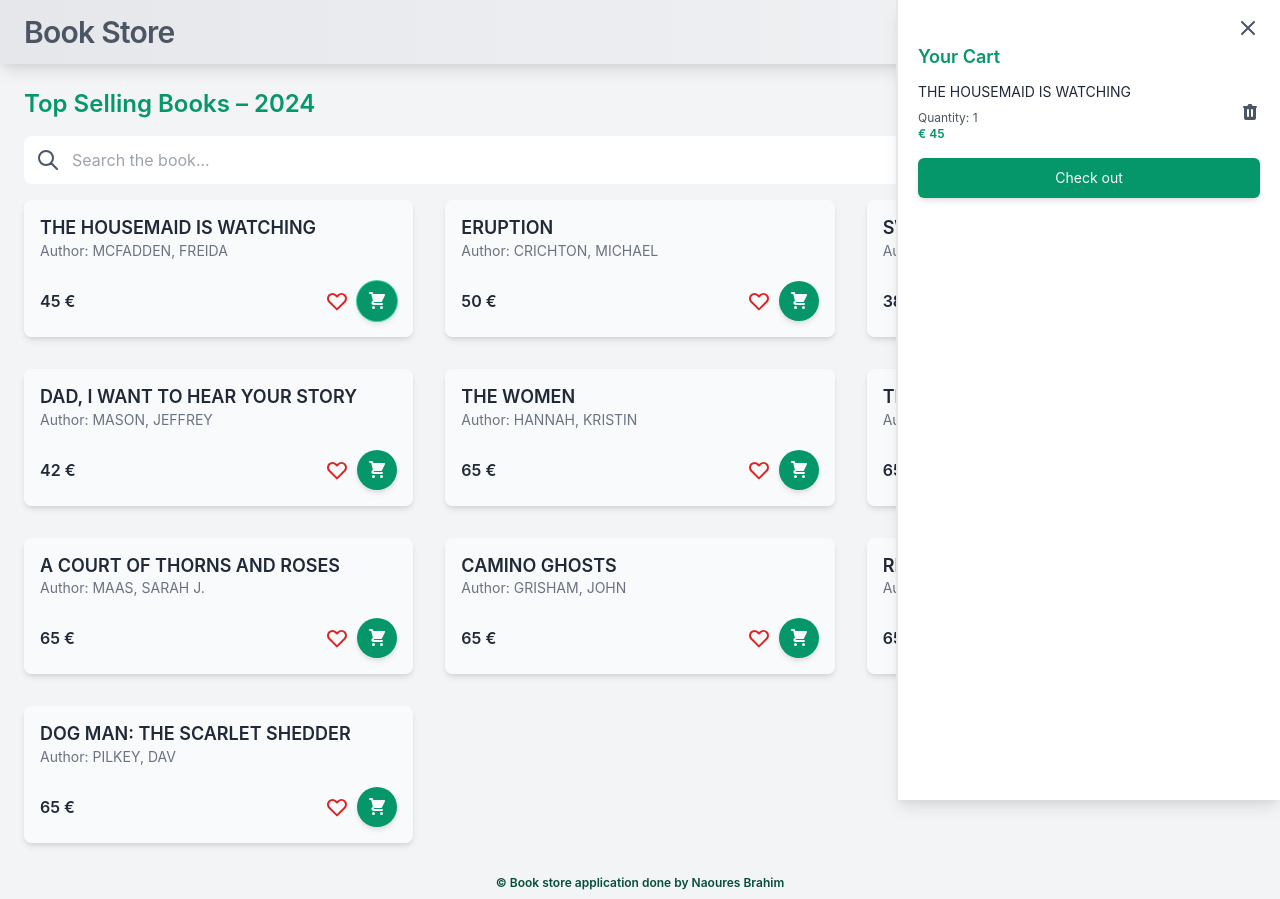
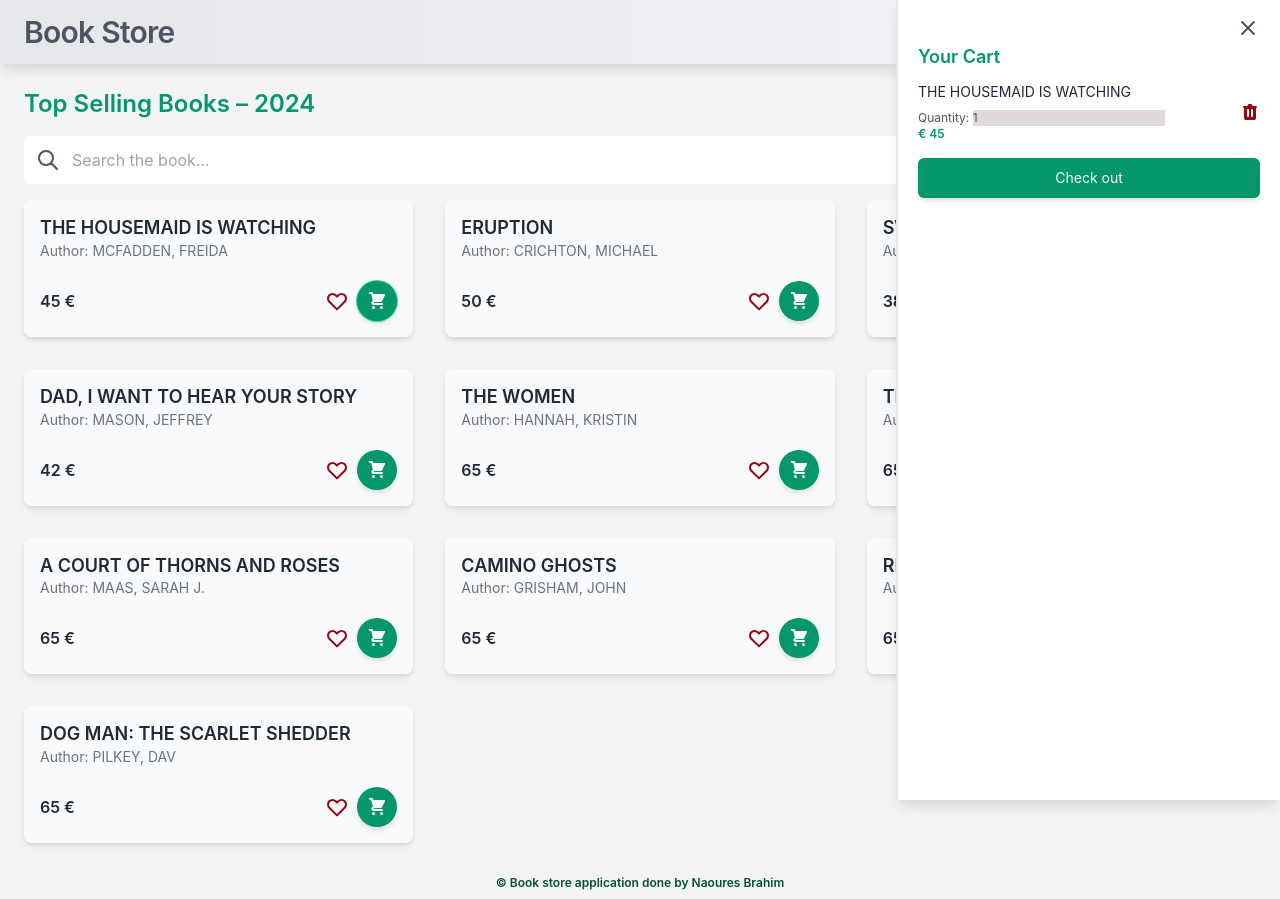
Before and after one commit to NaouresBrahim/BookStoreFrontEnd, a React (Create React App) app: page / in a window 1280 px wide. Both pictures are taken after a click on the button 377 px from the left and 300 px from the top of the page. Built offline with nearby package versions, Linux system fonts and the light colour scheme; no server answers.

Commit message:
Code Review et refactoring code part2

```diff
--- a/src/components/index.js
+++ b/src/components/index.js
@@ -1,6 +1,4 @@
 export {
-    DownloadOutlineIcon,
-    UploadOutlineIcon,
     HeartOutlineIcon,
     HeartSolidIcon,
     ShoppingCartSolidIcon,
--- a/src/components/items/Icons.jsx
+++ b/src/components/items/Icons.jsx
@@ -1,40 +1,3 @@
-const DownloadOutlineIcon = ({ className }) => {
-    return (
-        <svg
-            xmlns="http://www.w3.org/2000/svg"
-            className={className}
-            fill="none"
-            viewBox="0 0 24 24"
-            stroke="currentColor"
-        >
-            <path
-                strokeLinecap="round"
-                strokeLinejoin="round"
-                strokeWidth="2"
-                d="M4 16v1a3 3 0 003 3h10a3 3 0 003-3v-1m-4-4l-4 4m0 0l-4-4m4 4V4"
-            />
-        </svg>
-    );
-};
-
-const UploadOutlineIcon = ({ className }) => {
-    return (
-        <svg
-            xmlns="http://www.w3.org/2000/svg"
-            className={className}
-            fill="none"
-            viewBox="0 0 24 24"
-            stroke="currentColor"
-        >
-            <path
-                strokeLinecap="round"
-                strokeLinejoin="round"
-                strokeWidth="2"
-                d="M4 16v1a3 3 0 003 3h10a3 3 0 003-3v-1m-4-8l-4-4m0 0L8 8m4-4v12"
-            />
-        </svg>
-    );
-};
 
 const HeartOutlineIcon = ({ className }) => {
     return (
@@ -116,6 +79,7 @@ const TrashSolidIcon = ({ className }) => {
                 fillRule="evenodd"
                 d="M9 2a1 1 0 00-.894.553L7.382 4H4a1 1 0 000 2v10a2 2 0 002 2h8a2 2 0 002-2V6a1 1 0 100-2h-3.382l-.724-1.447A1 1 0 0011 2H9zM7 8a1 1 0 012 0v6a1 1 0 11-2 0V8zm5-1a1 1 0 00-1 1v6a1 1 0 102 0V8a1 1 0 00-1-1z"
                 clipRule="evenodd"
+                strokeWidth={10}
             />
         </svg>
     );
@@ -141,8 +105,6 @@ const XOutlineIcon = ({ className }) => {
 };
 
 export {
-    DownloadOutlineIcon,
-    UploadOutlineIcon,
     HeartOutlineIcon,
     HeartSolidIcon,
     SearchOutlineIcon,
--- a/src/components/templates/CartItem.jsx
+++ b/src/components/templates/CartItem.jsx
@@ -1,7 +1,7 @@
 import {TrashSolidIcon} from "../items/Icons";
 import React, {useEffect, useState} from "react";
 
-const CartItem = ({item: {id, title, author, price, quantity},useCart}) => {
+const CartItem = ({item: {id, title, author, price, quantity}, useCart}) => {
     const {dispatch} = useCart();
 
     const removeFromCart = (e) => {
@@ -9,8 +9,8 @@ const CartItem = ({item: {id, title, author, price, quantity},useCart}) => {
         dispatch({type: "remove", payload: {id}});
     };
 
-    const changeQuantity= (e) => {
-        dispatch({type: "changeQuantity", payload: {id, title, author, price}, newQuantity:e.target.value});
+    const changeQuantity = (e) => {
+        dispatch({type: "changeQuantity", payload: {id, title, author, price}, newQuantity: e.target.value});
     };
     return (
         <div className="flex items-center">
@@ -21,7 +21,9 @@ const CartItem = ({item: {id, title, author, price, quantity},useCart}) => {
                 <div className="text-base text-gray-800 sm:text-sm">{title}</div>
                 <div>
                     <div className="text-sm text-gray-600 sm:text-xs">
-                        Quantity: <input type="number"  value={quantity} onChange={e => changeQuantity(e)}   />
+                        Quantity: <input type="number" value={quantity} min="1"
+                                         alt="Change the quantity"
+                                         style={{backgroundColor: 'rgba(216,206,206,0.75)'}} onChange={e => changeQuantity(e)}/>
                     </div>
                     <div className="text-sm font-semibold text-green-700 sm:text-xs">
                         € {quantity * price}
@@ -32,7 +34,7 @@ const CartItem = ({item: {id, title, author, price, quantity},useCart}) => {
             <div>
                 <a
                     href="/public"
-                    className="text-gray-600 hover:text-gray-800"
+                    className="text-red-600 hover:text-gray-800"
                     onClick={removeFromCart}
                 >
                     {<TrashSolidIcon className="w-5 h-5"/>}
--- a/src/hooks/useFetchBooks.js
+++ b/src/hooks/useFetchBooks.js
@@ -84,7 +84,7 @@ const useFetchBooks = () => {
 
         axios.get(url)
             .then(({data}) => {
-                console.log("okaaaay",data);
+                console.log("My book list is",data);
                 setData(data);
             })
             .catch((err) => setError(err))
--- a/src/index.css
+++ b/src/index.css
@@ -15,3 +15,7 @@ code {
   --tw-text-opacity: 1;
   color: rgb(5 150 105);
 }
+.text-red-600{
+  --tw-text-opacity: 1;
+  color: rgb(150, 5, 17);
+}
```
Also changed, not shown: 1 other file (tests, documents, lock files or other folders).
